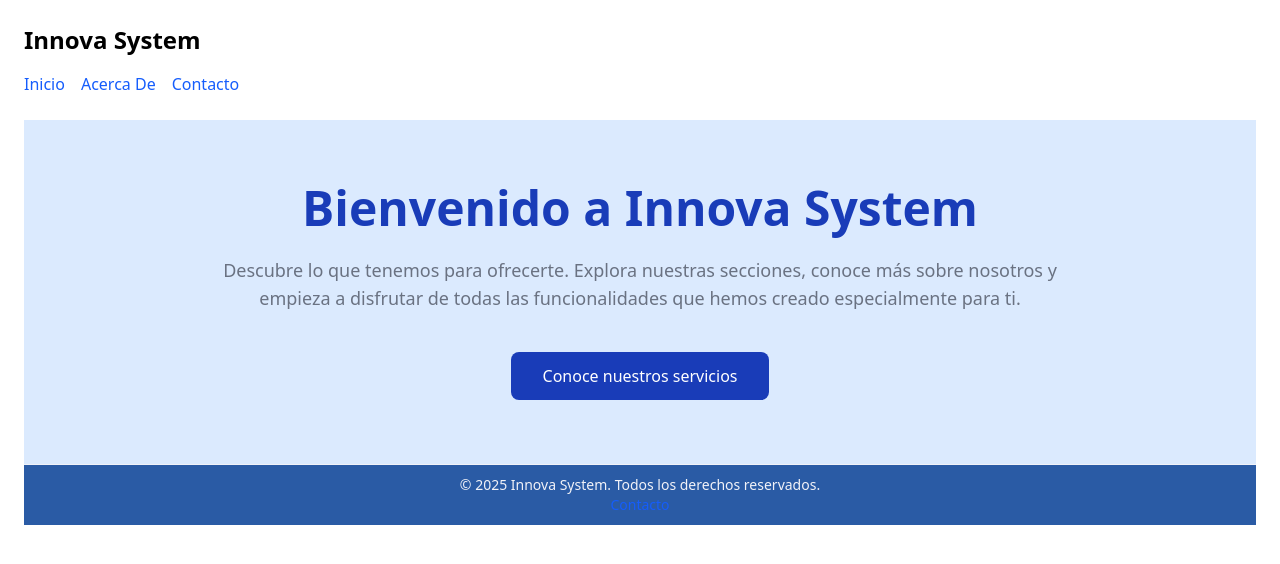
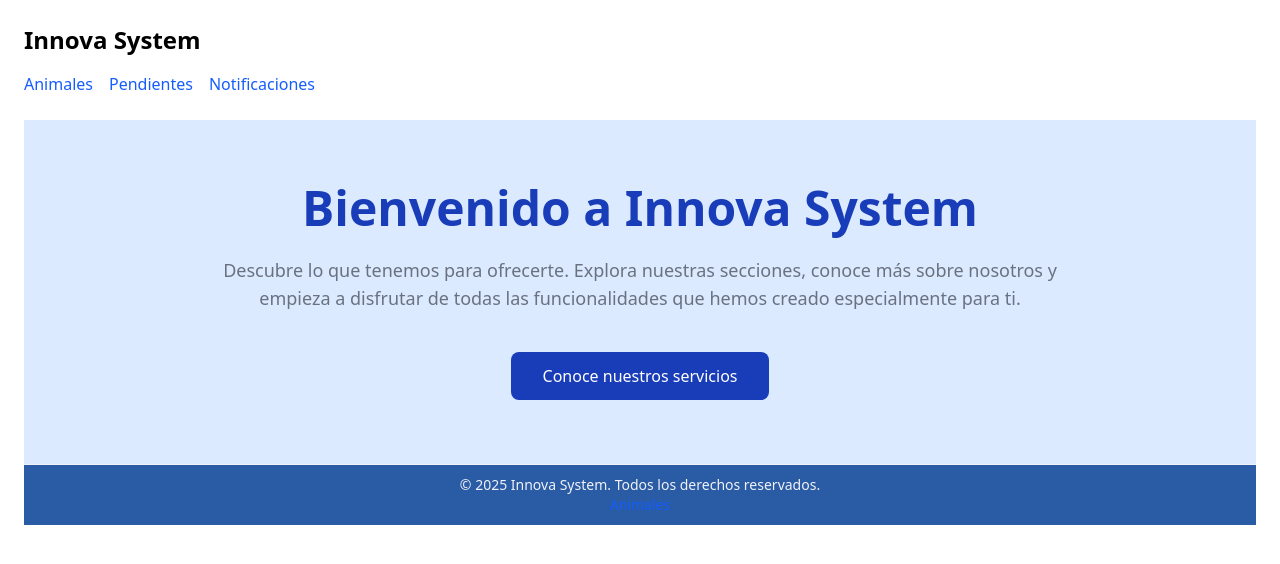
Before and after one commit to Lawitadelimon/vacunApp, a React (Vite) app: page / in a window 1280 px wide. Shown: the top 564 px of the page. Built offline with nearby package versions, Linux system fonts and the light colour scheme.

Commit message:
vacunapp

```diff
--- a/src/App.tsx
+++ b/src/App.tsx
@@ -9,9 +9,9 @@ export default function App() {
       <h1 className="font-extrabold text-2xl mb-4">Innova System</h1>
 
       <nav className="space-x-4 mb-6">
-        <Link to="/" className="text-blue-600 hover:underline">Inicio</Link>
-        <Link to="/about" className="text-blue-600 hover:underline">Acerca De</Link>
-        <Link to="/contact" className="text-blue-600 hover:underline">Contacto</Link>
+        <Link to="/" className="text-blue-600 hover:underline">Animales</Link>
+        <Link to="/about" className="text-blue-600 hover:underline">Pendientes</Link>
+        <Link to="/contact" className="text-blue-600 hover:underline">Notificaciones</Link>
       </nav>
 
       <Routes>
@@ -23,7 +23,7 @@ export default function App() {
       <footer className="mt-auto border-t pt-4 text-sm text-gray-500">
         <p>&copy; 2025 Innova System. Todos los derechos reservados.</p>
         <p>
-          <a href="mailto:innovaSystem@company.com" className="text-blue-600 hover:underline">Contacto</a>
+          <a href="mailto:innovaSystem@company.com" className="text-blue-600 hover:underline">Animales</a>
         </p>
       </footer>
     </div>
```
